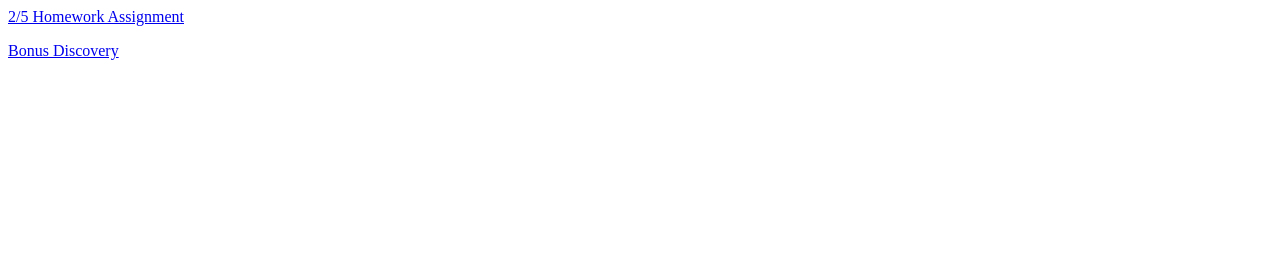
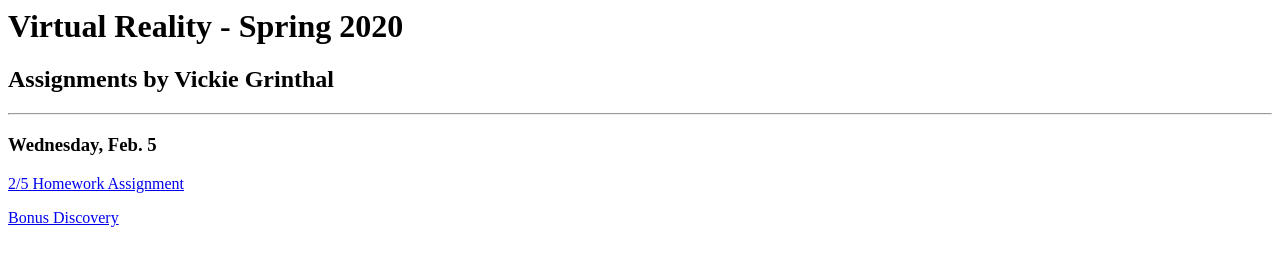
Before and after one commit to vgrinthal/VRSpring2020, a plain HTML site: page index.html in a window 1280 px wide. Drawn offline with Linux system fonts and the light colour scheme.

Commit message:
Update index.html page

```diff
--- a/index.html
+++ b/index.html
@@ -1,12 +1,14 @@
 <DOCTYPE HTML>
 <html>
 <head>
-
+	<title>Vickie's VR Class Assignments</title>
 </head>
 <body>
+	<h1>Virtual Reality - Spring 2020</h1>
+	<h2>Assignments by Vickie Grinthal</h2>
+	<hr>
+	<h3>Wednesday, Feb. 5</h3>
 	<p><a href="assignment1thing.html">2/5 Homework Assignment</a></p>
 	<p><a href="assignment1.html">Bonus Discovery</a></p>
 </body>
-
-
 </html>
```
